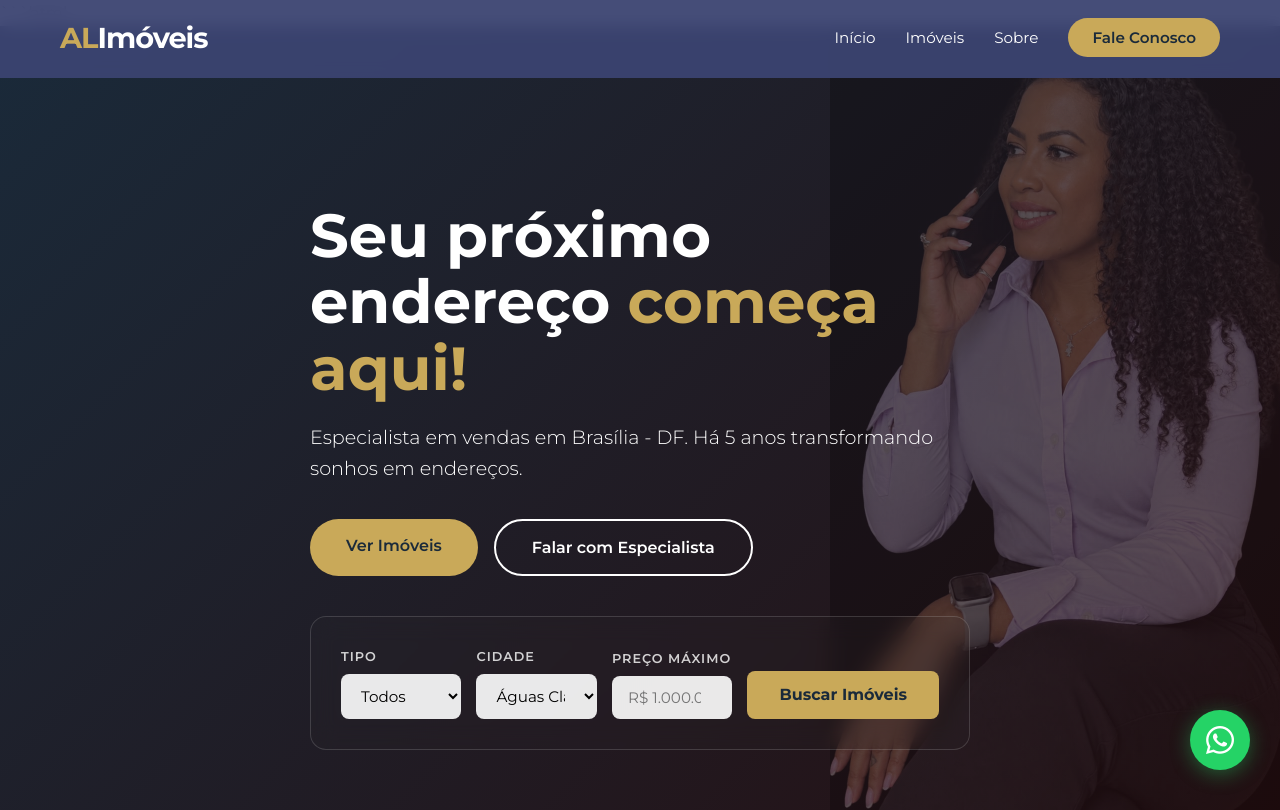
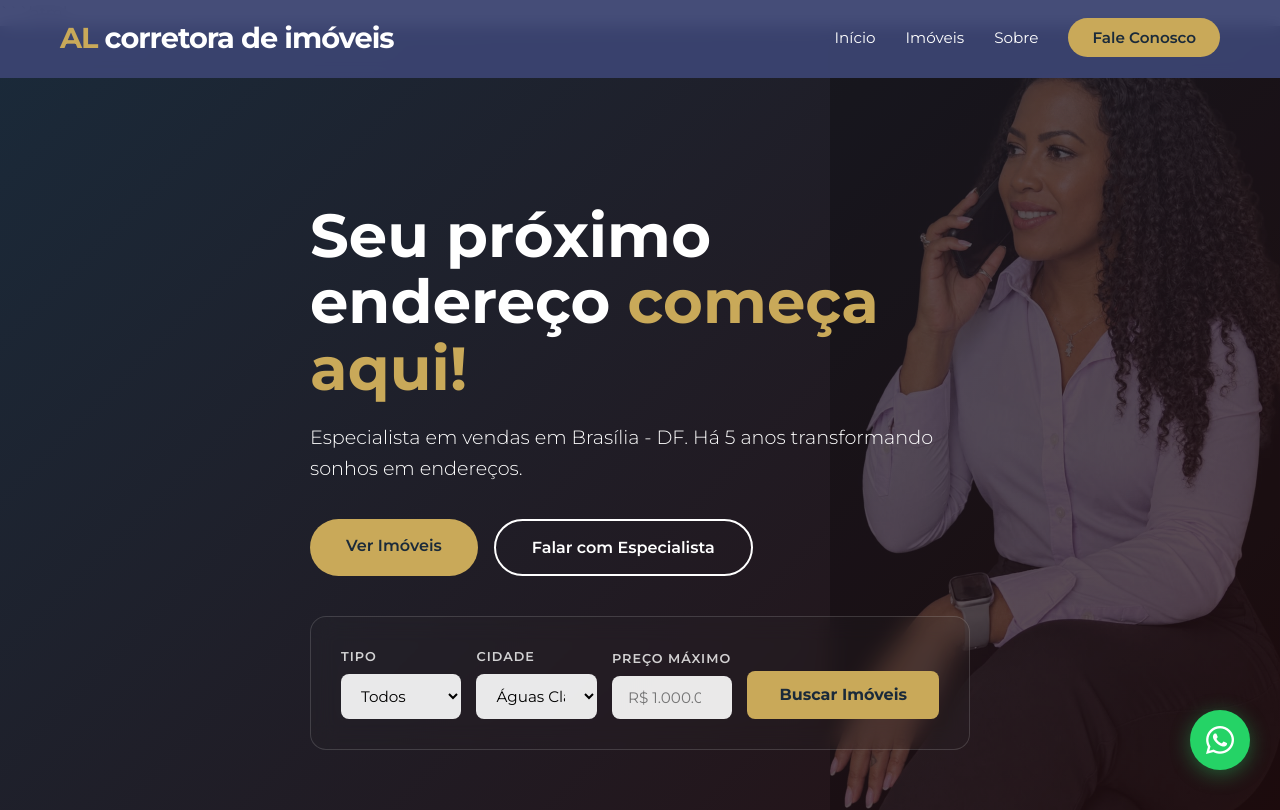
Before and after one commit to honnerdellamare-ops/site-imoveis, a plain HTML site: page index.html in a window 1280 px wide. Shown: the top 810 px of the page. Drawn offline with nearby package versions, Linux system fonts and the light colour scheme.

Commit message:
novo nome

```diff
--- a/index.html
+++ b/index.html
@@ -854,7 +854,7 @@
     <!-- ===== HEADER ===== -->
     <header id="header">
         <div class="container navbar">
-            <a href="#" class="logo">AL<span>Imóveis</span></a>
+            <a href="#" class="logo">AL <span>corretora de imóveis</span></a>
 
             <button class="hamburger" id="hamburger" aria-label="Menu">
                 <span></span>
```
